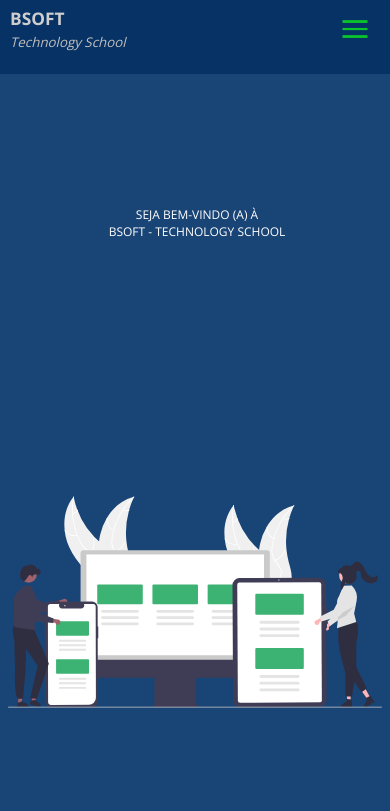
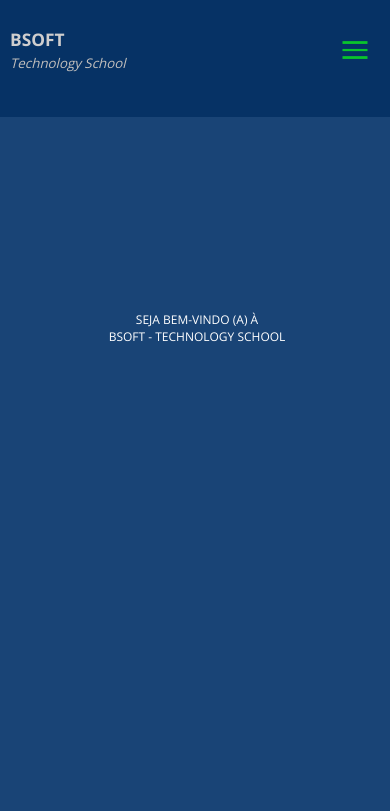
Before and after one commit to bsoftdev/bsoft-school, a plain HTML site: page index.html in a window 390 px wide. Shown: the top 811 px of the page. Drawn offline with nearby package versions, Linux system fonts and the light colour scheme.

Commit message:
versão 1.0

```diff
--- a/css/medias.css
+++ b/css/medias.css
@@ -7,7 +7,7 @@
     }
     header{
         width: 100%;
-        height: 100vh;
+        height: 150vh;
         background-color: hsl(212, 65%, 28%);
         padding: 0;
         display: flex;
@@ -20,7 +20,7 @@
     }
     header div#logo{
         width: 100%;
-        height: 10vh;
+        height: 15vh;
         color: white;
         background-color: hsl(212, 89%, 21%);
         padding: 5px;
--- a/js/script.js
+++ b/js/script.js
@@ -32,6 +32,7 @@ menu.addEventListener('click',() =>{
         navegacao.style.transform = 'rotate(360deg)'
         navegacao.style.transition = '.6s ease-in-out'
         navegacao.style.marginTop ='-105vh'
+
 })
 
 // QUANDO O USUÁRIO CLICAR EM QUALQUER ITEM DO MENU, VAI DESAPARECER OS ITENS DO MENU
```
